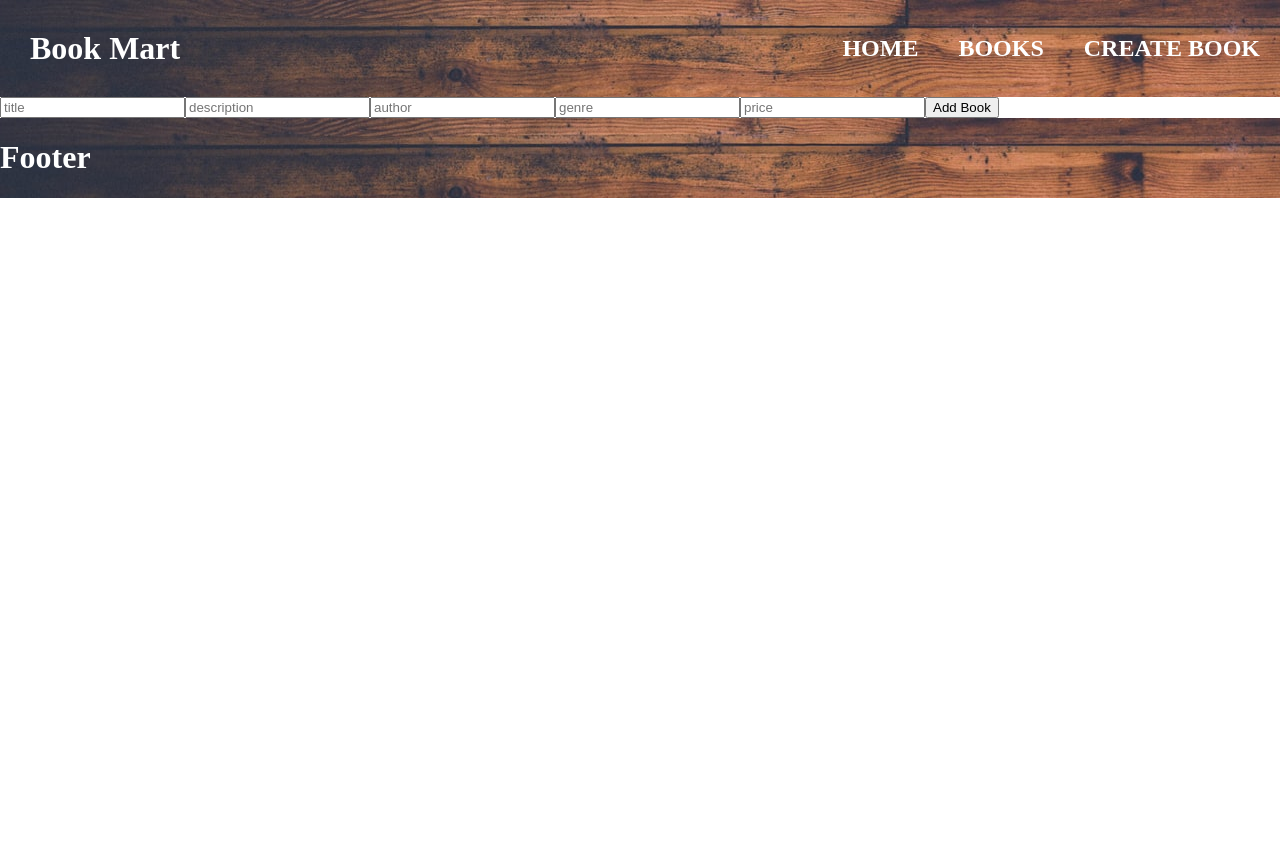
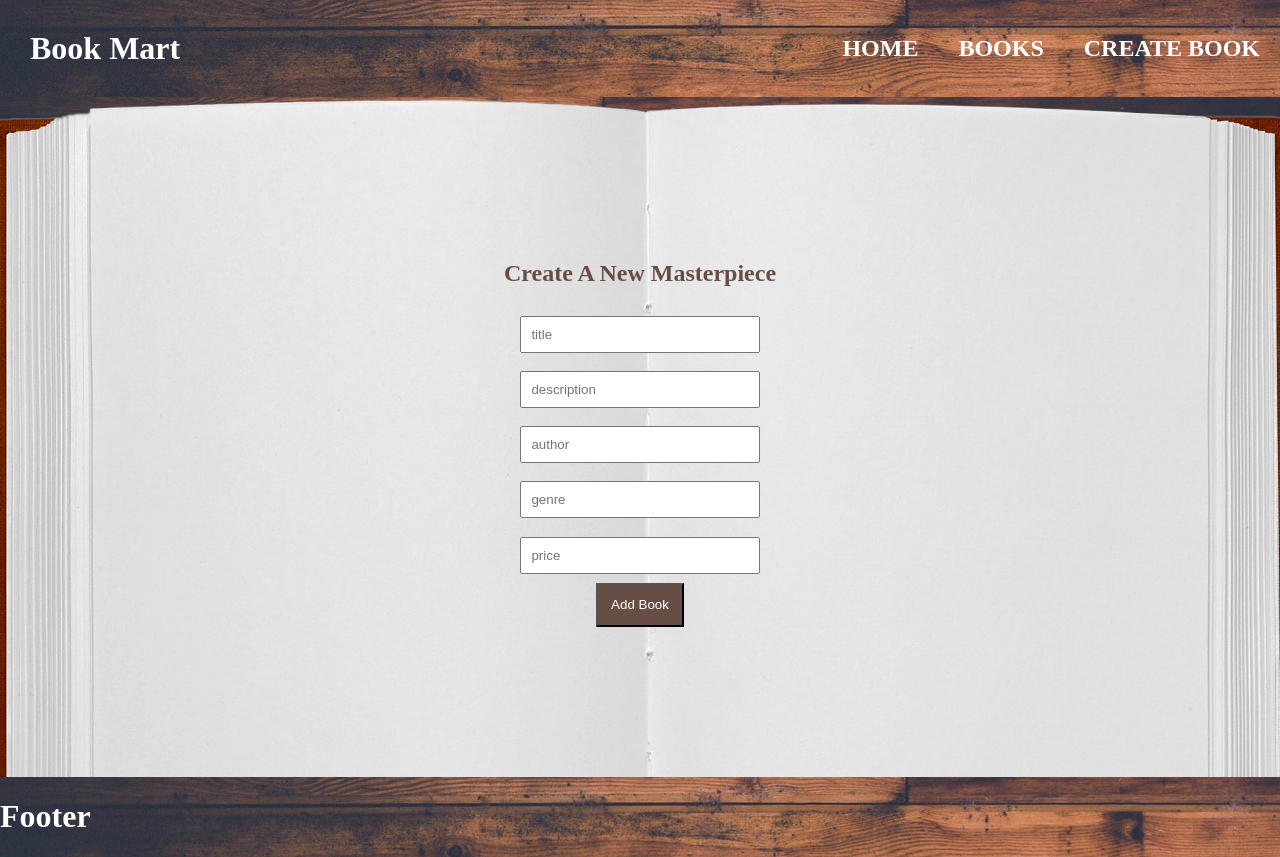
Before and after one commit to Dekann30/Books-Mart-Frontend, a React (Create React App) app: page /books/new in a window 1280 px wide. Before the commit the page ends 800 px from the top, so only its background shows below. Built offline with nearby package versions, Linux system fonts and the light colour scheme; no server answers.

Commit message:
adds styling to forms

```diff
--- a/src/App.js
+++ b/src/App.js
@@ -9,6 +9,7 @@ import BookForm from './pages/BookForm'
 import woodBg from '../src/images/woodBg.jpg'
 import bookShelfBg from '../src/images/bookShelfBg.jpg'
 import './styles.sass'
+import blankBookBg from '../src/images/blankBookBg.png'
 
 export default function App() {
 
@@ -85,6 +86,8 @@ export default function App() {
           element={<BookForm
             createBook={createBook}
             showBook={showBook}
+            woodBg={woodBg}
+            blankBookBg={blankBookBg}
           />}
         />
         <Route
--- a/src/pages/BookForm.jsx
+++ b/src/pages/BookForm.jsx
@@ -1,6 +1,47 @@
 import { useState, useEffect } from "react"
 import { useNavigate } from "react-router-dom"
 import { useParams } from "react-router-dom"
+import styled from 'styled-components'
+import woodBg from '../images/woodBg.jpg'
+import blankBookBg from '../images/blankBookBg.png'
+
+const StyledForm = styled.form`
+  background: #664e44;
+  background-image: url(${blankBookBg}), url(${woodBg});
+  background-size: 103%;
+  background-position: top center;
+  height: 85vh;
+  display: flex;
+  flex-direction: column;
+  justify-content: center;
+  align-items: center;
+    h2{
+      margin-top: 1%;
+      color: #664e44
+    }
+`
+
+const StyledContainer = styled.div`
+
+  display: flex;
+  flex-direction: column;
+  justify-content: center;
+  align-items: center;
+  margin: 0% 30%;
+  padding: 0% 10%;
+    input{
+      width: 120%;
+      margin: 5%;
+      padding: 5%;
+    }
+
+    button{
+      padding: 7%;
+      background-color: #664e44;
+      color: white;
+    }
+`
+
 
 export default function Form({ createBook, showBook, updateBook }) {
   const [form, setForm] = useState({
@@ -20,7 +61,6 @@ export default function Form({ createBook, showBook, updateBook }) {
   })
 
   const {id} = useParams()
-  console.log(id)
 
   const handleChange = (e) => {
     setForm({
@@ -82,7 +122,9 @@ export default function Form({ createBook, showBook, updateBook }) {
 
   const createForm = () => {
     return (
-      <form onSubmit={handleCreateSubmit}>
+       <StyledForm onSubmit={handleCreateSubmit}>
+         <h2>Create A New Masterpiece</h2>
+         <StyledContainer>
           <input
             type="text"
             name="title"
@@ -123,13 +165,16 @@ export default function Form({ createBook, showBook, updateBook }) {
             step={0.01}
           />
           <button type="submit">Add Book</button>
-      </form>
+         </StyledContainer>
+        </StyledForm>
     )
   }
 
   const updateForm = () => {
     return (
-      <form onSubmit={handleUpdateSubmit}>
+      <StyledForm onSubmit={handleUpdateSubmit}>
+        <h2>Update Your Masterpiece</h2>
+        <StyledContainer>
           <input
           type="text"
           name="title"
@@ -170,7 +215,8 @@ export default function Form({ createBook, showBook, updateBook }) {
           step={0.01}
         />
         <button type="submit">Update Book</button>
-      </form>
+        </StyledContainer>
+      </StyledForm>
     )
   }
 
```
Also changed, not shown: src/images/blankBookBg.png (added). Lines whose indentation alone changed are shown as unchanged.
